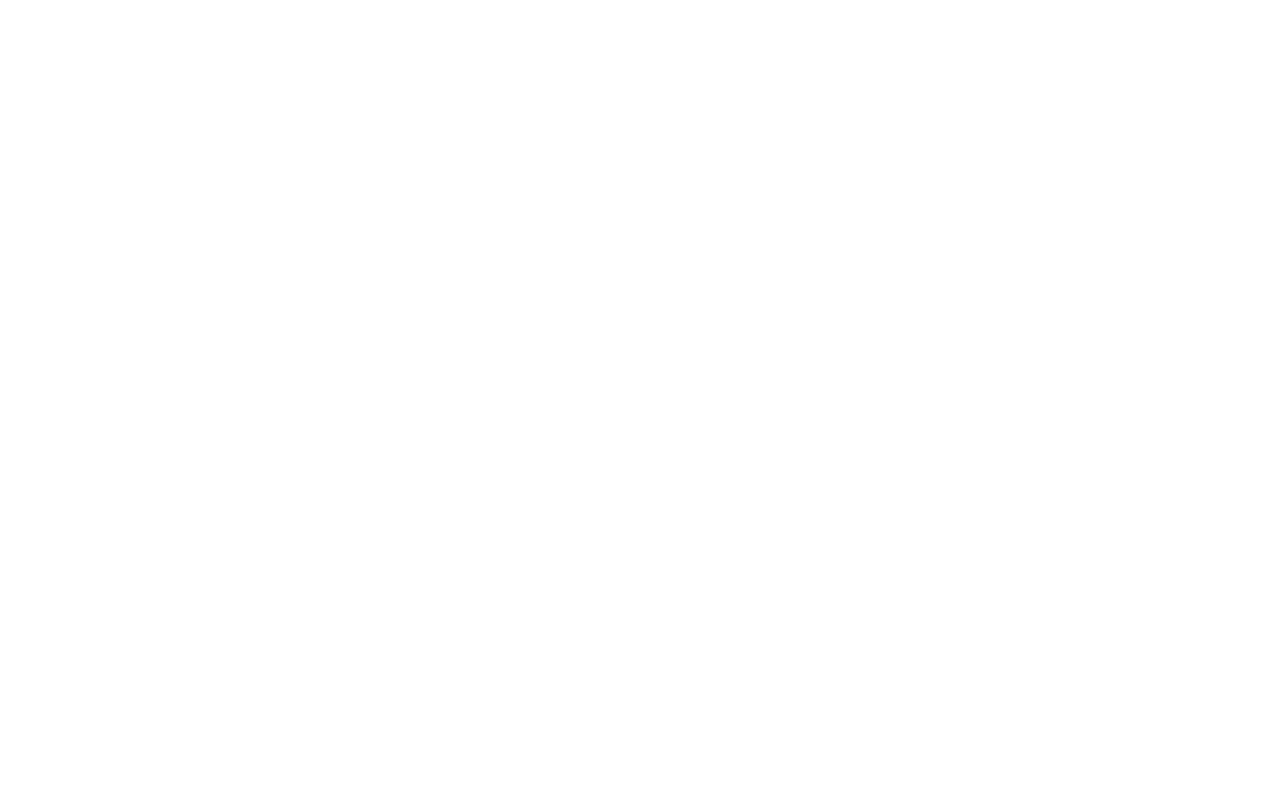
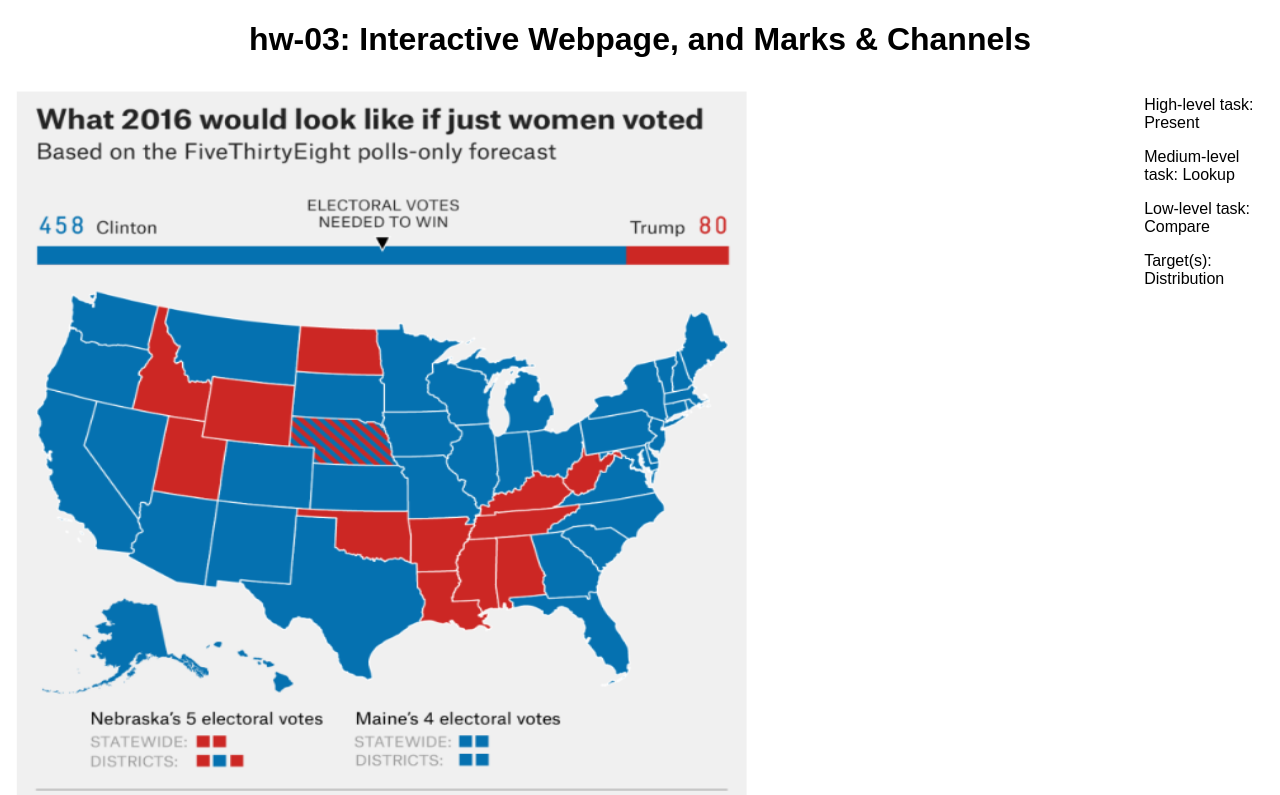
Before and after one commit to DS4200-S23-Class/hw-03-alan-and-maggie-2, a plain HTML site: page index.html in a window 1280 px wide. Shown: the top 795 px of the page. Drawn offline with Linux system fonts and the light colour scheme; files whose address does not match are found by name.

Commit message:
First edits, added style sheet and completed step 3

```diff
--- a/index.html
+++ b/index.html
@@ -3,12 +3,37 @@
 
 <head>
     <meta charset=utf-8/>
+    <link rel="stylesheet" href="style.css">
+    <title>"hw-03"</title>
 </head>
 
 
 <body>
+    <h1 class = "centered">hw-03: Interactive Webpage, and Marks & Channels</h1>
 
+    <div id = "2 columns">
+        <div class = "columns">
+            <div id = "column1">
+                <img src="file:///C:/Users/Alan/hw-02-alan-and-maggie/img/vis1.png" width = 750 height = 750 alt="hw02-img1 DOM">
+                <img src="file:///C:/Users/Alan/hw-02-alan-and-maggie/img/vis1.png" width = 750 height = 750 alt="hw02-img1 DOM">
+            </div>
 
+            <div id = "column2">
+                <ul class="charts">
+                    High-level task: Present
+                </ul>
+                <ul class="charts">
+                    Medium-level task: Lookup
+                </ul>
+                <ul class="charts">
+                    Low-level task: Compare
+                </ul>
+                <ul class="charts">
+                    Target(s): Distribution
+                </ul>
+            </div>
+        </div>
+    </div>
 </body>
 
 </html>
--- /dev/null
+++ b/style.css
@@ -0,0 +1,17 @@
+/* Styling goes in this file */
+
+body {
+	font-family: Arial;
+
+}
+
+.centered {
+	text-align: center;
+}
+
+.columns {
+	display: flex;
+	flex-direction: row;
+	text-align: left;
+	border-collapse: collapse;
+}
```
